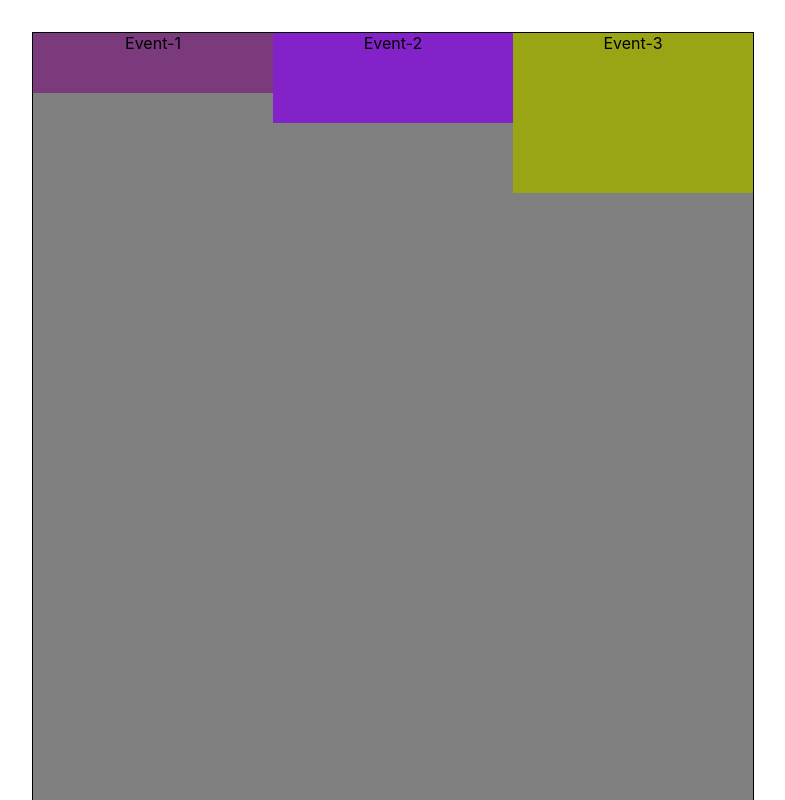
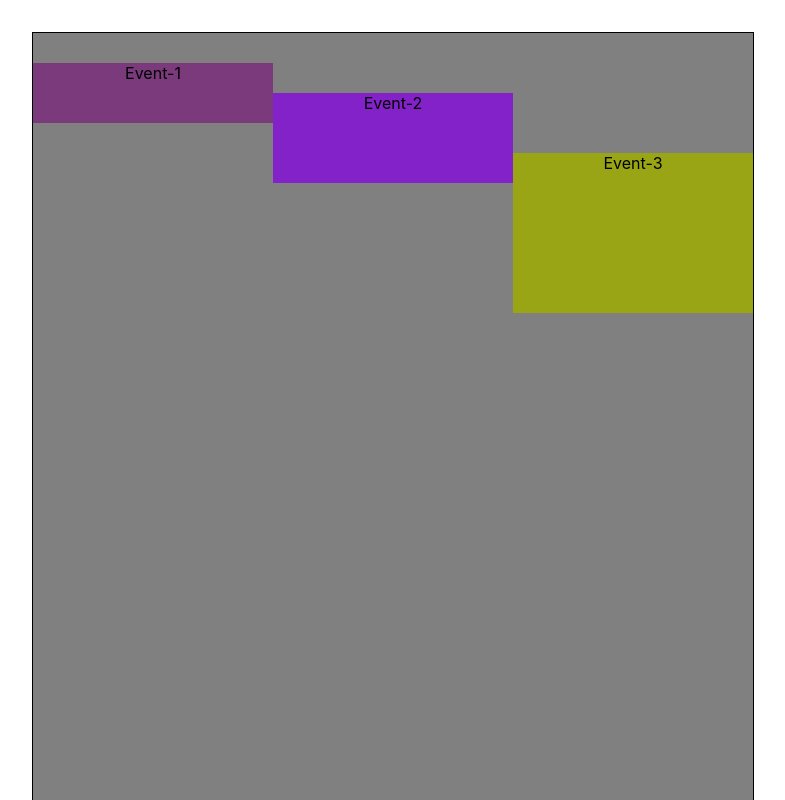
Before and after one commit to dshamilton/tm-calendar, a React (Create React App) app: page / in a window 1280 px wide. Shown: the top 800 px of the page, without its empty margins (0-785 px from the left). Built offline with nearby package versions, Linux system fonts and the light colour scheme.

Commit message:
building the elements

```diff
--- a/src/components/CalendarEventUI.css
+++ b/src/components/CalendarEventUI.css
@@ -1,4 +1,5 @@
 .calendar-event {
-  height: 100px;
-  width: 100%;
+    height: 100px;
+    width: 100%;
+    position: relative;
 }
--- a/src/components/CalendarEventUI.tsx
+++ b/src/components/CalendarEventUI.tsx
@@ -24,7 +24,7 @@ const getBackgroundColour = (): any  => {
 // Builds the size and position of a CalendarEvent
 const buildEventSize = (event: CalendarEvent): any => {
    return {
-     position: `${event.start}px`,
+     top: `${event.start}px`,
      height: `${event.end - event.start}px`,
    }
 };
```
